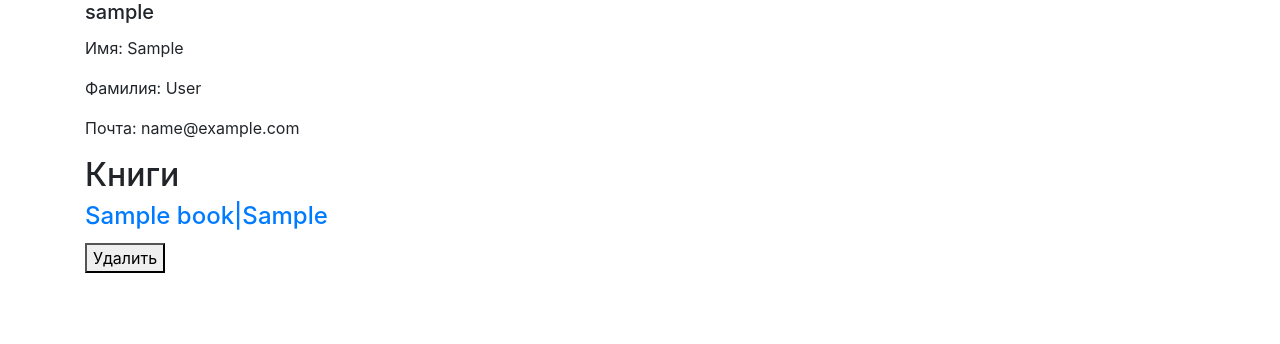
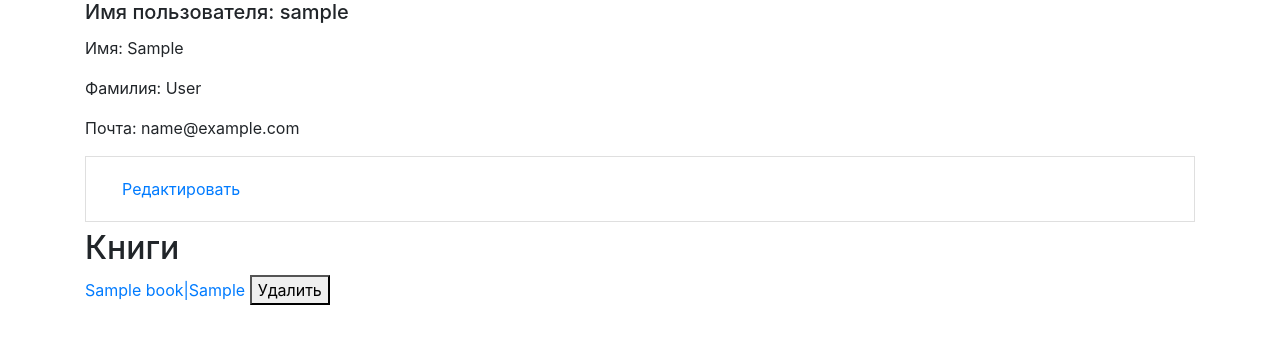
Before and after one commit to galubezzz/python_group_1_exam_final_maria_galunova, a Django app: page /user/1/ in a window 1280 px wide. Shown: the part 56-400 px from the top of the page. Run offline with Django 3.2, Linux system fonts and the light colour scheme; a user stored in the database is signed in; tables that the repository leaves empty hold one stand-in row (values such as "Sample post"); some libraries are stand-ins or nearby versions.

Commit message:
add ajax for book shelf, add crispy forms

```diff
--- a/requirements.txt
+++ b/requirements.txt
@@ -1,4 +1,5 @@
 Django==2.1
+django-crispy-forms==1.7.2
 django-widget-tweaks==1.4.5
 Pillow==6.0.0
 pytz==2019.1
--- a/source/main/settings.py
+++ b/source/main/settings.py
@@ -126,9 +126,9 @@ STATIC_URL = '/static/'
 
 # Auth
 
-LOGIN_REDIRECT_URL = 'webapp:article_list'
+LOGIN_REDIRECT_URL = 'webapp:book_list'
 
-LOGOUT_REDIRECT_URL = 'webapp:accounts/login'
+LOGOUT_REDIRECT_URL = 'webapp:book_list'
 
 
 # Uploads
--- a/source/webapp/templates/author_update.html
+++ b/source/webapp/templates/author_update.html
@@ -8,6 +8,5 @@
     <form method="post" enctype="multipart/form-data" action="{% url 'webapp:author_update' object.pk %}">
         {% csrf_token %}
         {{ form|crispy }}
-{#        {% include 'partial/author_form.html' %}#}
     </form>
 {% endblock %}
--- a/source/webapp/templates/base.html
+++ b/source/webapp/templates/base.html
@@ -51,7 +51,7 @@
                     <a href="{% url 'accounts:logout' %}" class="nav-link">Выход</a>
                 </li>
                 <li class="nav-item">
-                    <a href="{% url 'webapp:user_update' request.user.pk %}" class="nav-link">Личный кабинет</a>
+                    <a href="{% url 'webapp:user_details' request.user.pk %}" class="nav-link">Личный кабинет</a>
                 </li>
             {% else %}
                 <li class="nav-item">
--- a/source/webapp/templates/book_create.html
+++ b/source/webapp/templates/book_create.html
@@ -1,11 +1,12 @@
 {% extends 'base.html' %}
+{% load crispy_forms_tags %}
 
-{% block title %}Новый книгу{% endblock %}
+{% block title %}Новая книга{% endblock %}
 
 {% block content %}
     <h1 class="mt-3">Добавить книгу</h1>
     <form method="post" enctype="multipart/form-data" action="{% url 'webapp:book_create' %}">
         {% csrf_token %}
-        {% include 'partial/book_form.html' %}
+        {{ form|crispy }}
     </form>
 {% endblock %}
--- a/source/webapp/templates/book_update.html
+++ b/source/webapp/templates/book_update.html
@@ -1,5 +1,5 @@
 {% extends 'base.html' %}
-{% load widget_tweaks %}
+{% load crispy_forms_tags %}
 
 {% block title %}Изменить книгу{% endblock %}
 
@@ -7,6 +7,5 @@
     <h1 class="mt-3">Изменить книгу</h1>
     <form method="post" enctype="multipart/form-data" action="{% url 'webapp:book_update' object.pk %}">
         {% csrf_token %}
-        {% include 'partial/book_form.html' %}
-    </form>
+        {{ form|crispy }}
 {% endblock %}
--- a/source/webapp/templates/user_details.html
+++ b/source/webapp/templates/user_details.html
@@ -2,38 +2,47 @@
 {% block title %}Пользователь {% endblock %}
 {% block content %}
     <div>
-        <h5 class="card-title">{{ user }}</h5>
+        <h5 class="card-title">Имя пользователя: {{ user }}</h5>
         <p>Имя: {{ user.first_name }}</p>
         <p>Фамилия: {{ user.last_name }}</p>
         <p>Почта: {{ user.email }}</p>
 
-            {% if userinfo.user == request.user %}
-                <li class="list-group-item"><a href="{% url 'webapp:user_update' request.user.pk %}" class="nav-link">Редактировать</a></li>
+        {% if user == request.user %}
+            <li class="list-group-item"><a href="{% url 'webapp:user_update' request.user.pk %}" class="nav-link">Редактировать</a>
+            </li>
         {% endif %}
         <h2 class="mt-2">Книги</h2>
         {% for book in books %}
-                <h4 class="card-title card-text"><a href="{% url 'webapp:book_details' book.book.pk %}" class="card-link">{{ book.book.title }}|{{ book.book.year }}</a></h4>
-                <form method="POST" enctype="multipart/form-data" action="{% url 'webapp:remove_book' book.book.pk %}" id="shelf">
+            <form method="POST" enctype="multipart/form-data" action="{% url 'webapp:remove_book' book.book.pk %}"
+                  id="shelf">
                 {% csrf_token %}
+                <div class="card-title card-text" id="{{ book.book.pk }}">
+                    <a href="{% url 'webapp:book_details' book.book.pk %}" class="card-link">{{ book.book.title }}|{{ book.book.year }}</a>
                     <button type="submit">Удалить</button>
+                </div>
+
+
             </form>
         {% endfor %}
     </div>
     <script language="JavaScript">
-    $(document).ready(function() {
-        $('#shelf button[type="submit"]').click(function(e) { // catch the form's submit event
+        $(document).ready(function () {
+            $('#shelf button[type="submit"]').click(function (e) { // catch the form's submit event
                 e.preventDefault();
                 url = e.target.form.action;
                 csrf = $("input[name='csrfmiddlewaretoken']", e.target.form).val();
-
+                h4 = $("div", e.target.form).get()[0];
+                console.log(h4);
+                console.log(e.target.form);
                 $.ajax({
                     data: {"csrfmiddlewaretoken": csrf},
                     type: e.target.form.method,
                     url: url,
-                success: function(response) { // on success..
+                    success: function (response) { // on success..
                         alert("success!")
+                        h4.remove();
                     },
-                error: function(response) {
+                    error: function (response) {
                         alert("error!")
                     }
                 });
```
Also changed, not shown: source/webapp/templates/book_details.html (+26 -0 lines). Lines whose indentation alone changed are shown as unchanged.
